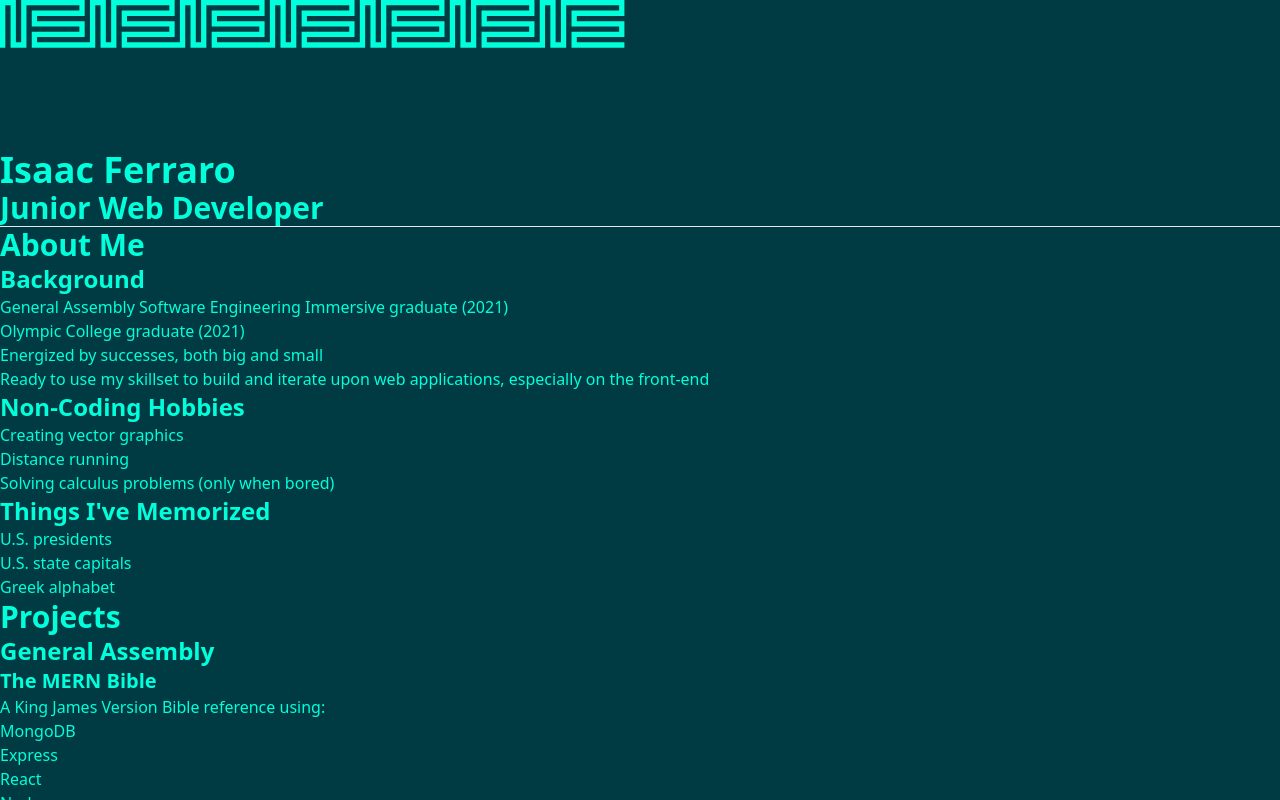
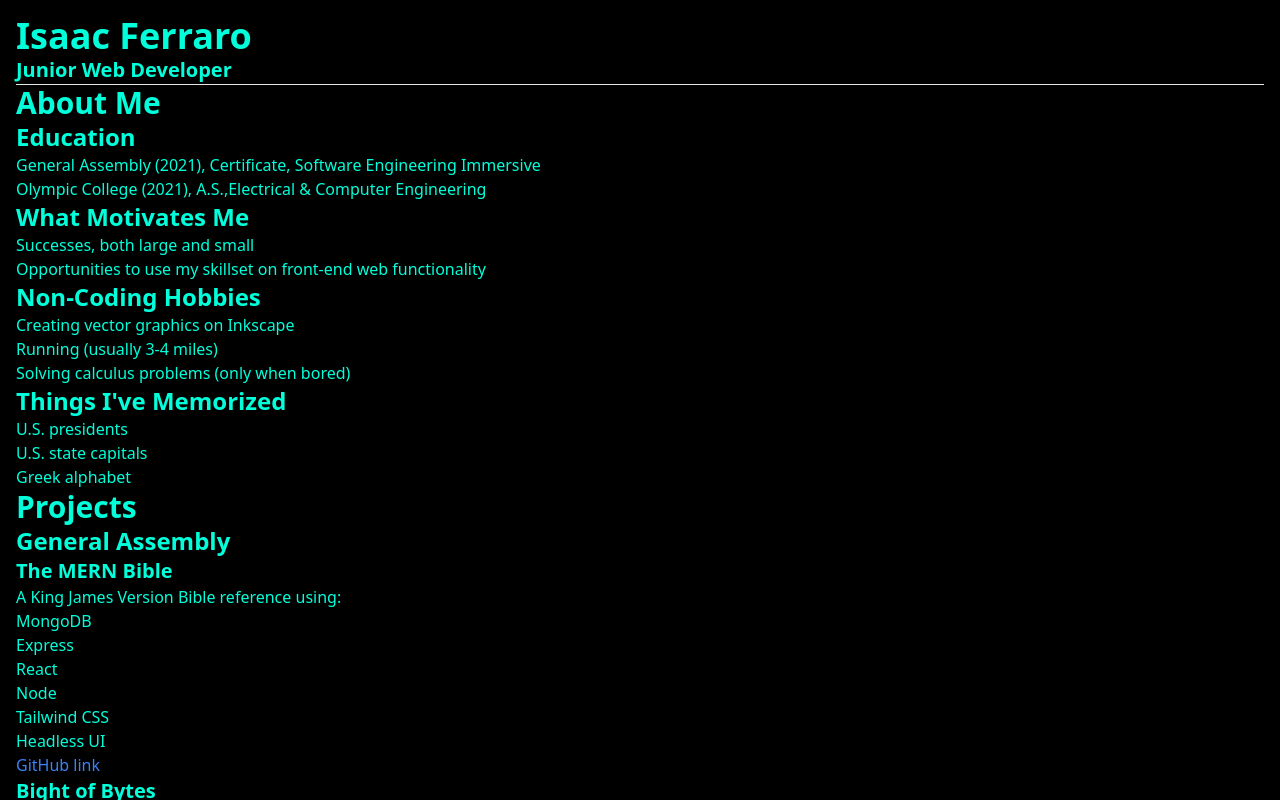
Before and after one commit to iferraro/portfolio, a React (Create React App) app: page / in a window 1280 px wide. Shown: the top 800 px of the page. Built offline with nearby package versions, Linux system fonts and the light colour scheme.

Commit message:
Working on scroll features

```diff
--- a/public/index.html
+++ b/public/index.html
@@ -26,7 +26,7 @@
     -->
     <title>Isaac Ferraro</title>
   </head>
-  <body class="bg-theme-dark">
+  <body class="bg-black">
     <noscript>You need to enable JavaScript to run this app.</noscript>
     <div id="root"></div>
     <!--
--- a/src/App.tsx
+++ b/src/App.tsx
@@ -7,7 +7,7 @@ import Footer from "./features/Footer/Footer";
 
 function App() {
   return (
-    <div className="bg-theme-dark text-theme-light">
+    <div className="p-4 bg-black text-theme-light">
       <Header />
       <About />
       <Projects />
--- a/src/features/About/About.tsx
+++ b/src/features/About/About.tsx
@@ -1,19 +1,25 @@
 const about = {
-  statement: [
-    "General Assembly Software Engineering Immersive graduate (2021)",
-    "Olympic College graduate (2021)",
-    "Energized by successes, both big and small",
-    "Ready to use my skillset to build and iterate upon web applications, especially on the front-end",
+  education: [
+    "General Assembly (2021), Certificate, Software Engineering Immersive",
+    "Olympic College (2021), A.S.,Electrical & Computer Engineering",
+  ],
+  motivations: [
+    "Successes, both large and small",
+    "Opportunities to use my skillset on front-end web functionality",
   ],
   hobbies: [
-    "Creating vector graphics",
-    "Distance running",
+    "Creating vector graphics on Inkscape",
+    "Running (usually 3-4 miles)",
     "Solving calculus problems (only when bored)",
   ],
   memorized: ["U.S. presidents", "U.S. state capitals", "Greek alphabet"],
 };
 
-const statementItems = about.statement.map((item, i) => (
+const educationItems = about.education.map((item, i) => (
+  <li key={i}>{item}</li>
+));
+
+const motivationItems = about.motivations.map((item, i) => (
   <li key={i}>{item}</li>
 ));
 
@@ -28,8 +34,12 @@ const About = () => {
     <div>
       <h1 className="text-3xl font-bold">About Me</h1>
       <div>
-        <h1 className="text-2xl font-bold">Background</h1>
-        <ul>{statementItems}</ul>
+        <h1 className="text-2xl font-bold">Education</h1>
+        <ul>{educationItems}</ul>
+      </div>
+      <div>
+        <h1 className="text-2xl font-bold">What Motivates Me</h1>
+        <ul>{motivationItems}</ul>
       </div>
       <div>
         <h1 className="text-2xl font-bold">Non-Coding Hobbies</h1>
--- a/src/features/Header/Header.tsx
+++ b/src/features/Header/Header.tsx
@@ -3,9 +3,8 @@ import { ReactComponent as Repeat } from "../../repeat.svg";
 const Header = () => {
   return (
     <header>
-      <Repeat className="w-screen mb-0"/>
       <h1 className="text-4xl font-bold">Isaac Ferraro</h1>
-      <h2 className="text-3xl font-bold">Junior Web Developer</h2>
+      <h2 className="text-xl font-bold">Junior Web Developer</h2>
       <hr />
     </header>
   );
--- a/src/features/Projects/Projects.tsx
+++ b/src/features/Projects/Projects.tsx
@@ -109,8 +109,11 @@ const personalProjectItems = personalProjects.map((item, i) => (
 // const personalProjectItems = personalProjects.map(item)
 
 const Projects = () => {
+  const handleScroll = () => {
+    console.log(window.scrollY);
+  };
   return (
-    <div>
+    <div onScrollCapture={handleScroll}>
       <h1 className="text-3xl font-bold">Projects</h1>
       <div>
         <h1 className="text-2xl font-bold">General Assembly</h1>
```
Also changed, not shown: src/repeat.svg.
